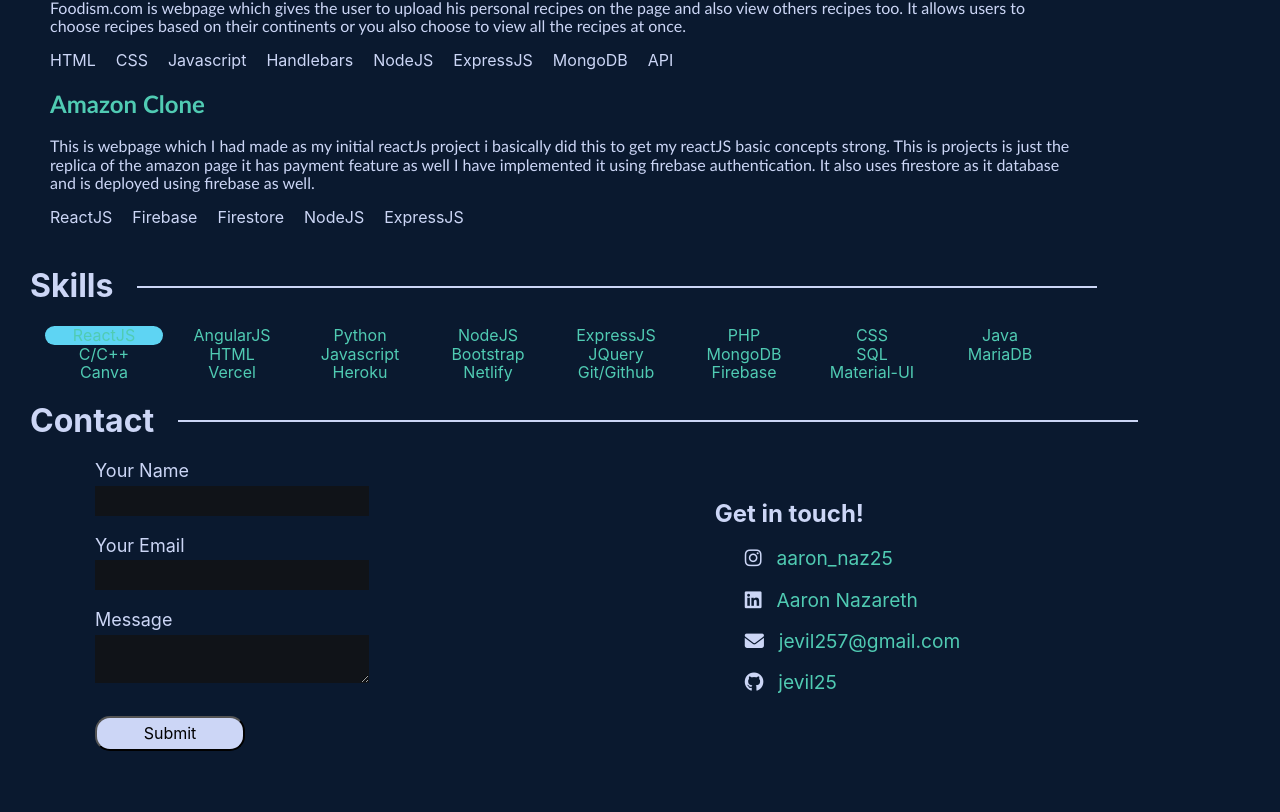
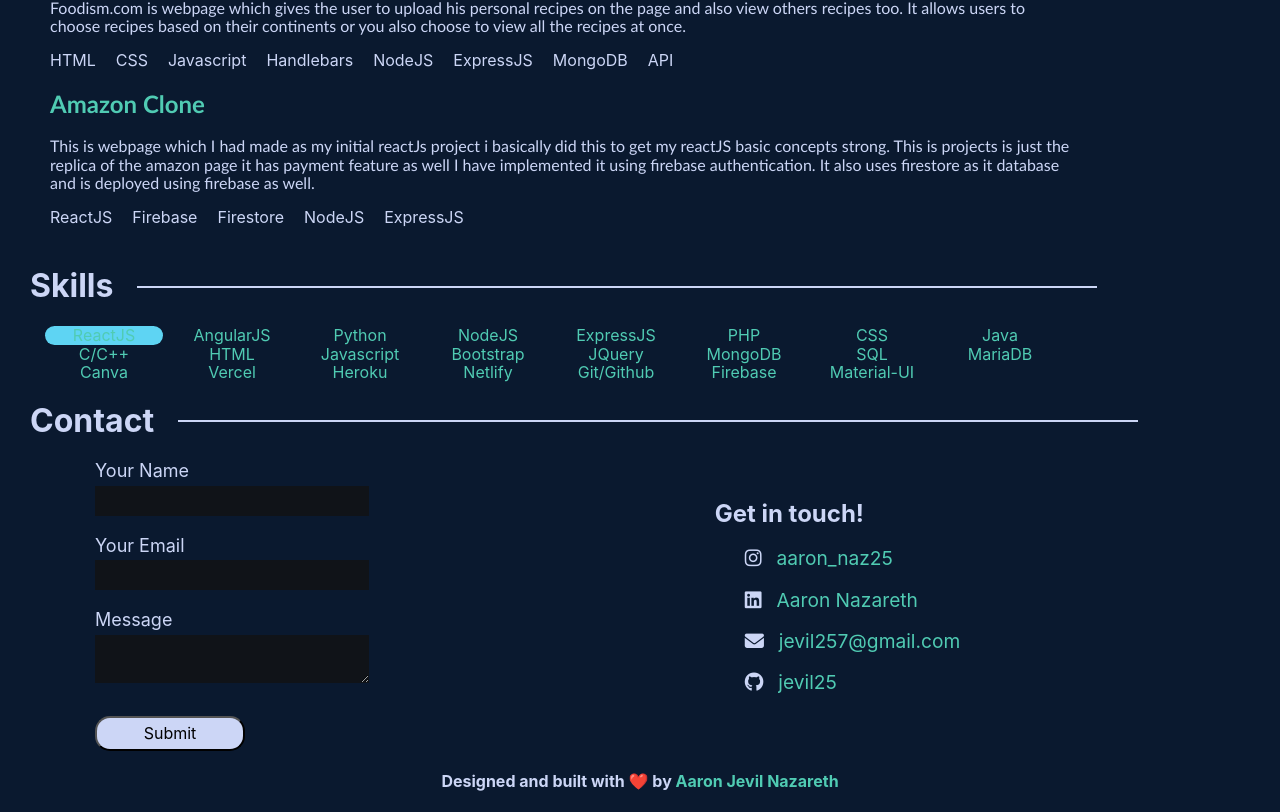
Before and after one commit to jevil25/portfolio, a React (Create React App) app: page / in a window 1280 px wide. Shown: the part 686-1498 px from the top of the page. Before the commit the page ends 1457 px from the top, so only its background shows below. Built offline with nearby package versions, Linux system fonts and the light colour scheme.

Commit message:
Added footer component

```diff
--- a/src/App.js
+++ b/src/App.js
@@ -6,6 +6,7 @@
 import Skills from './Components/Skills'
 import Contact from './Components/Contact';
 import TitleHeading from './Components/TitleHeading';
+import Footer from './Components/Footer';
 import Loader from './Components/Loader';
 import { Router,Routes,Route } from "react-router-dom";
 import './Components/css/normalize.css'
@@ -35,6 +36,7 @@
             title="Contact"
           />
           <Contact />
+          <Footer />
    </>
   );
 }
--- /dev/null
+++ b/src/Components/Footer.js
@@ -0,0 +1,12 @@
+import React from 'react';
+import "./css/Footer.css"
+
+function Footer() {
+  return (
+    <div className="Footer">
+      <h4>Designed and built with ❤️ by <span>Aaron Jevil Nazareth</span></h4>
+    </div>
+  )
+}
+
+export default Footer
--- /dev/null
+++ b/src/Components/css/Footer.css
@@ -0,0 +1,8 @@
+.Footer{
+    text-align: center;
+    margin: 5px 0px;
+}
+
+.Footer span{
+    color: #50CBB3;
+}
```
